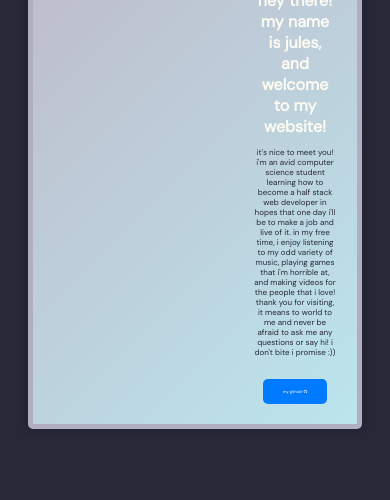
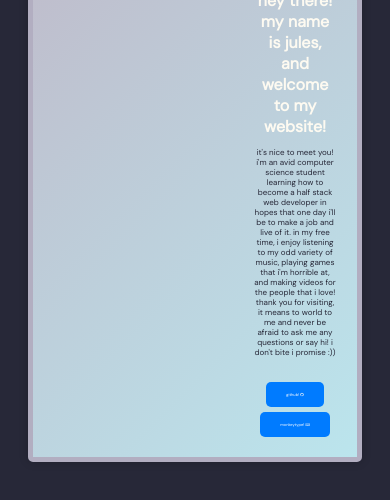
Before and after one commit to julesiet/julesiet.github.io, a plain HTML site: page index.html in a window 390 px wide. Shown: the part 68-568 px from the top of the page. Drawn offline with Linux system fonts and the light colour scheme.

Commit message:
responsive website test2 IT'S REALLY BAD

```diff
--- a/index.html
+++ b/index.html
@@ -21,7 +21,8 @@
           playing games that i'm horrible at, and making videos for the people that i love! thank you for visiting, it means to world
           to me and never be afraid to ask me any questions or say hi! i don't bite i promise :))
           </p>
-        <center><a href="https://github.com/realjulesiet" class="btn">my github! <i class="fa fa-github"></i></a></center>
+        <center><a href="https://github.com/realjulesiet" class="btn">github! <i class="fa fa-github"></i></a></center>
+        <center><a href="https://monkeytype.com/profile/smeme" class="btn">monkeytype! <i class="fa fa-keyboard-o"></i></a></center>
       </div>
     </div>
   </body>
--- a/styling.css
+++ b/styling.css
@@ -66,6 +66,8 @@ body {
   border-radius: 5px;
   text-decoration: none;
   display: inline-block;
+  margin: 0 auto;
+  margin-top: 5px;
 }
 
 .btn:hover {
@@ -87,7 +89,7 @@ body {
   }
 }
 
-@media screen and (max-width: 828px) {
+@media screen and (max-width: 828px) { /* FIX because phone screen look weird.. float title and description down?? and then photo up?? i do not know how to do that..*/
   .card-title {
     font-size: 16px;
   }
@@ -98,6 +100,7 @@ body {
     font-size: 4px;
   }
 }
+
 /*
 - k.o kings w/ eric
 - group coding project w/ jude, dan, other apcs students that want to cause chaos
```
Also changed, not shown: 1 other file.
